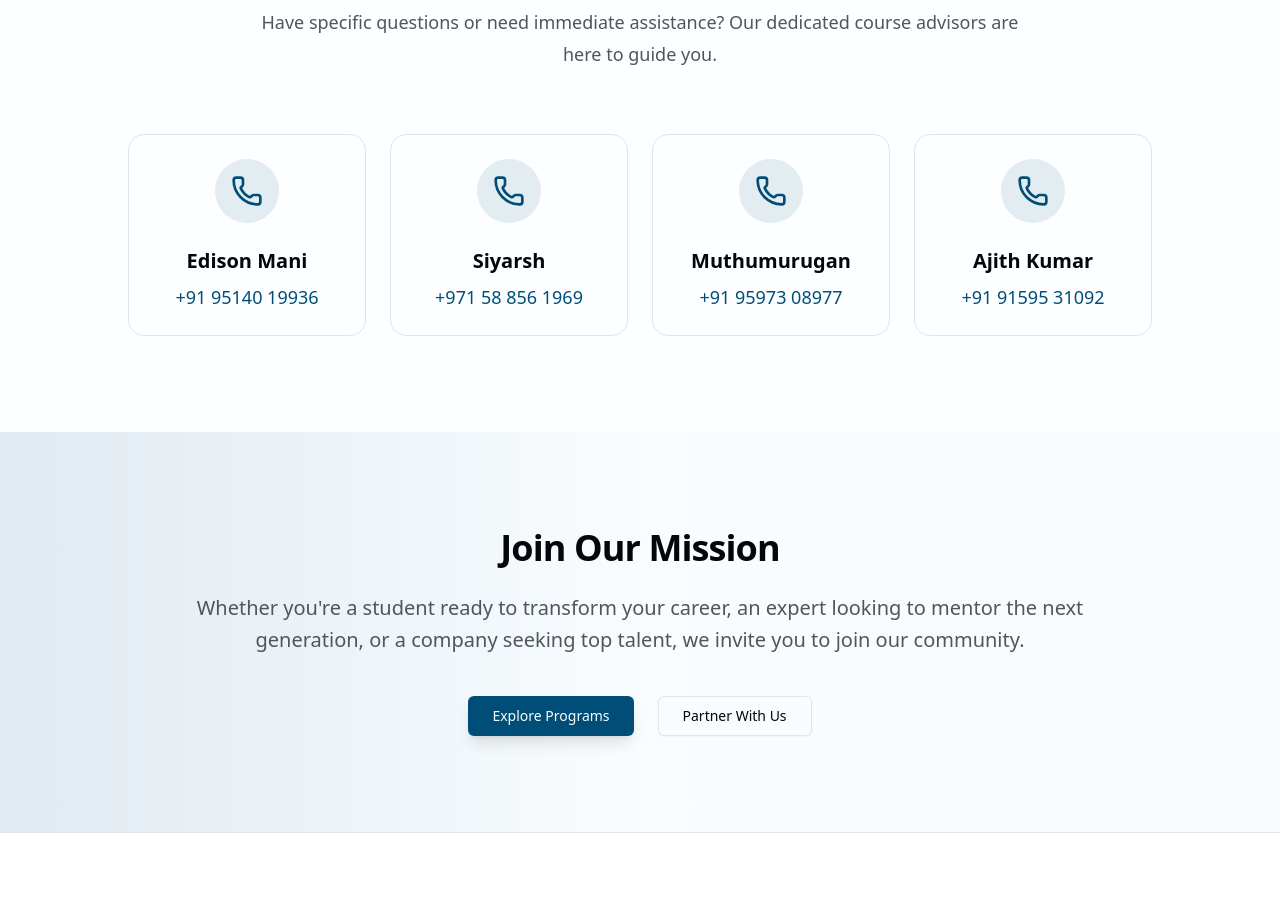
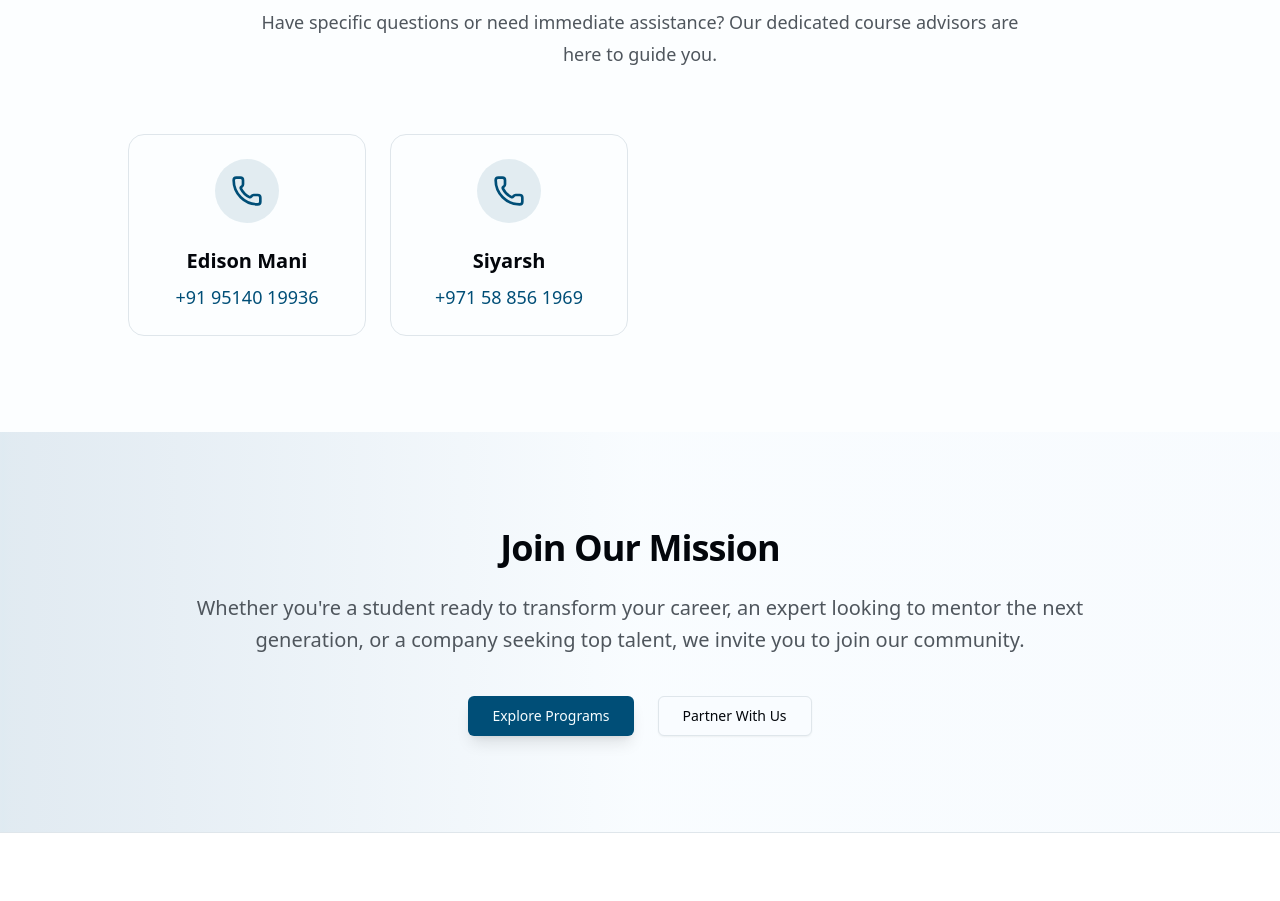
Before and after one commit to sruthirajalakshmi-15/nsara-training-institute, a Next.js app: page /about in a window 1280 px wide. Shown: the part 4280-5181 px from the top of the page. Built offline with nearby package versions, Linux system fonts and the light colour scheme.

Commit message:
Describe your changes here

```diff
--- a/src/app/about/page.tsx
+++ b/src/app/about/page.tsx
@@ -109,8 +109,7 @@ const values = [
 const directContacts = [
   { name: 'Edison Mani', number: '+91 95140 19936' },
   { name: 'Siyarsh', number: '+971 58 856 1969' },
-  { name: 'Muthumurugan', number: '+91 95973 08977' },
-  { name: 'Ajith Kumar', number: '+91 91595 31092' },
+
 ];
 
 export default function AboutPage() {
```
